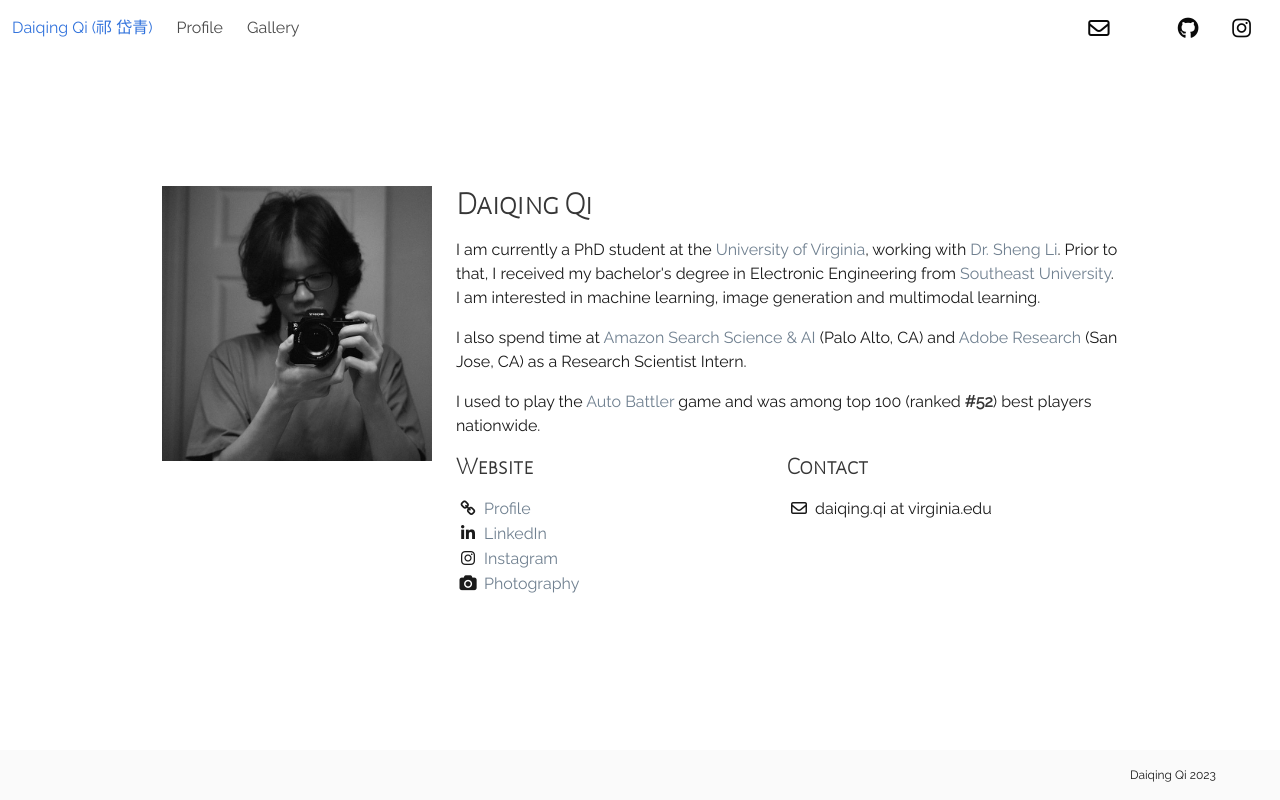
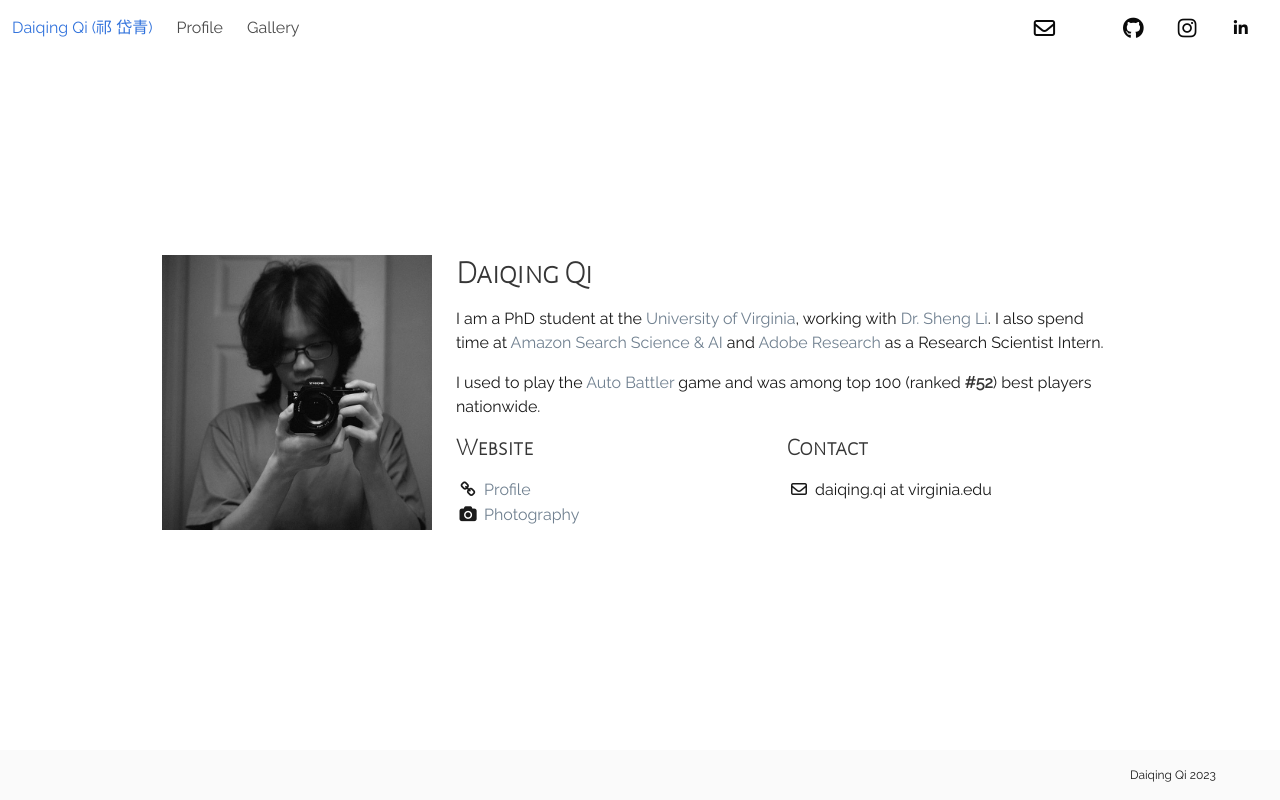
Before and after one commit to daiqing-qi/daiqing-qi.github.io, a plain HTML site: page index.html in a window 1280 px wide. Drawn offline with Linux system fonts and the light colour scheme; a script that the page names is missing; some icons are missing; a web font is replaced by a local one.

Commit message:
Add files via upload

```diff
--- a/index.html
+++ b/index.html
@@ -68,21 +68,27 @@
 
       <!-- navbar items -->
       <div class="navbar-item">
+
         <a href="mailto:daiqing.qi@virginia.edu" class="button is-white">
           <i class="fa fa-lg fa-envelope-o" aria-hidden="true"></i>
         </a>
+
         <a href="https://scholar.google.com" class="button is-white">
           <i class="ai ai-lg ai-google-scholar-square" aria-hidden="true"></i>
         </a>
+
         <a href="https://github.com/daiqing98" class="button is-white">
           <i class="fa fa-lg fa-github" aria-hidden="true"></i>
         </a>
+
         <a href="https://www.instagram.com/cassadore07/" class="button is-white">
           <i class="fa fa-lg fa-instagram" aria-hidden="true"></i>
         </a>
-        <!--<a href="https://www.douban.com/people/pluskid/" class="button is-white">
-          <img src="/images/douban.png" width="20" height="20">
-        </a>-->
+
+        <a href="https://www.linkedin.com/in/daiqing-qi" class="button is-white">
+          <i class="fa fa-fw fa-linkedin" aria-hidden="true"></i>
+        </a>
+
       </div>
     </div>
   </div>
@@ -110,13 +116,11 @@
           <h1>Daiqing Qi </h1>
 
           <p>
-             I am currently a PhD student at the <a href="https://www.virginia.edu/">University of Virginia</a>, working with <a href="http://sheng-li.org/">Dr. Sheng Li</a>. Prior to that, I received my bachelor's degree in Electronic Engineering from <a href="https://www.seu.edu.cn/english/">Southeast University</a>.
-             I am interested in machine learning, image generation and multimodal learning.
+            I am a PhD student at the <a href="https://www.virginia.edu/">University of Virginia</a>, working with <a href="http://sheng-li.org/">Dr. Sheng Li</a>.
+             <!-- Prior to that, I received my bachelor's degree in Electronic Engineering from <a href="https://www.seu.edu.cn/english/">Southeast University</a>.  -->
+             <!-- I am interested in machine learning, image generation and multimodal learning. -->
+            I also spend time at <a href="https://www.amazon.science/">Amazon Search Science & AI</a> and <a href="https://research.adobe.com/">Adobe Research</a> as a Research Scientist Intern.
           </p>
-
-          <p>
-            I also spend time at <a href="https://www.amazon.science/">Amazon Search Science & AI</a> (Palo Alto, CA) and <a href="https://research.adobe.com/">Adobe Research</a> (San Jose, CA) as a Research Scientist Intern.
-            </p>
 
           <!-- Use it after the internship -->
      <!--      <p>
@@ -157,23 +161,23 @@
                     <a href="research.html">Profile</a>
 
 
-
+<!--
                    <br>
                     <span class="icon">
                       <i class="fa fa-fw fa-linkedin" aria-hidden="true"></i>
                     </span>
-                    <a href="https://www.linkedin.com/in/daiqing-qi">LinkedIn </a>
+                    <a href="https://www.linkedin.com/in/daiqing-qi">LinkedIn </a> -->
 
 
 
 
-                   <br>
+<!--                    <br>
                     <span class="icon">
                       <i class="fa fa-fw fa-instagram" aria-hidden="true"></i>
                     </span>
                     <a href="https://www.instagram.com/cassadore07/">Instagram </a>
 
-
+ -->
 
 
                    <br>
```
